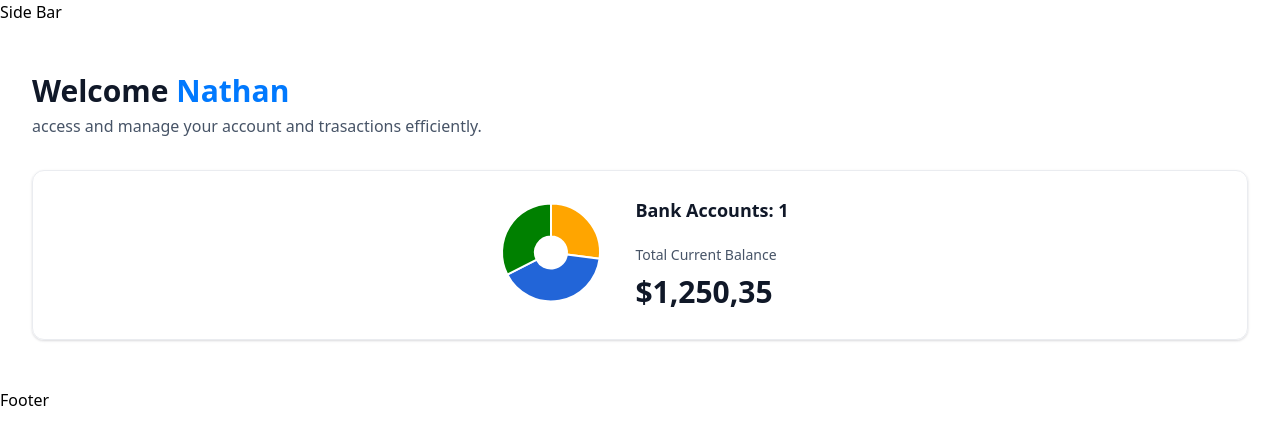
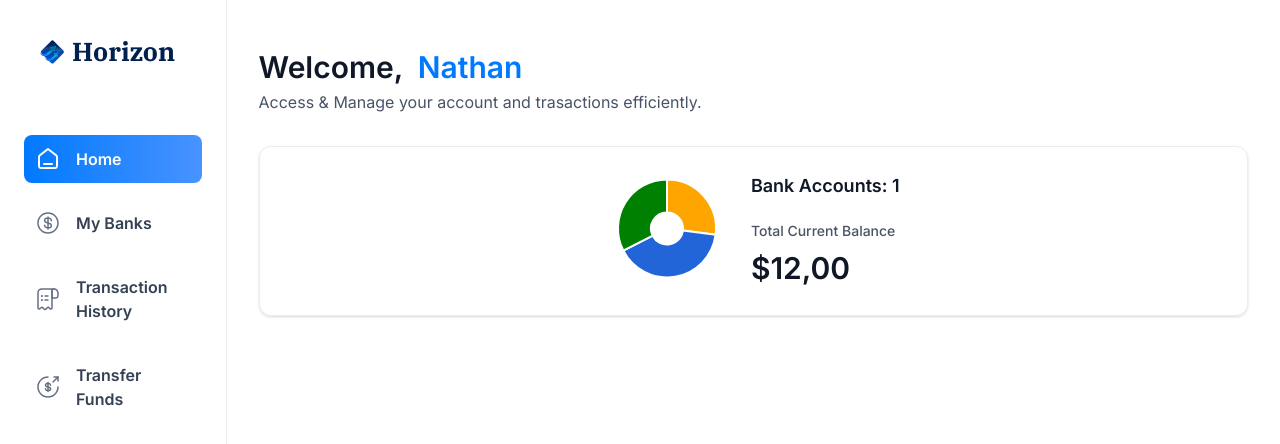
Before and after one commit to BankingSystemHTS/BankingSystem-Frontend, a Next.js app: page / in a window 1280 px wide. Shown: the top 444 px of the page. Built offline with nearby package versions, Linux system fonts and the light colour scheme.

Commit message:
implement sidebar component'

```diff
--- a/app/(root)/layout.tsx
+++ b/app/(root)/layout.tsx
@@ -1,6 +1,7 @@
 //layout for the main components
 export const dynamic = 'force-dynamic'
 
+import Sidebar from "@/components/Sidebar";
 import type { Metadata } from "next";
 
 
@@ -9,19 +10,24 @@
 }: Readonly<{
   children: React.ReactNode;
 }>) {
+
+  const loggedIn = { firstName: 'Nathan', lastName: 'Chan'};
+
   return (
-    <html lang="en">
-      <body>
-        <header>
-          Side Bar
-        </header>
-        <main>
-          {children}
-        </main>
-        <footer>
-          Footer
-        </footer>
-      </body>
-    </html>
+    <main className="flex h-screen w-full font-inter">
+      <Sidebar user={loggedIn} />
+
+      <div className="flex size-full flex-col">
+        <div className="root-layout">
+          {/* <Image src="/icons/logo.svg" width={30} height={30} alt="logo" /> */}
+          <div>
+            {/* <MobileNav user={loggedIn} /> */}
+          </div>
+        </div>
+        {children}
+      </div>
+    </main>
+
+
   );
 }
--- a/app/(root)/page.tsx
+++ b/app/(root)/page.tsx
@@ -10,15 +10,15 @@
         <header className="home-header">
           <HeaderBox
             type="greeting"
-            title="Welcome"
+            title="Welcome, "
             user= {loggedIn?.firstName || "Guest"}
-            subtext="access and manage your account
+            subtext="Access & Manage your account
             and trasactions efficiently."
           />
           <TotalBalanceBox
             accounts={[]}
             totalBanks={1}
-            totalCurrentBalance={1250.35}
+            totalCurrentBalance={12}
           />
         </header>
       </div>
--- a/app/globals.css
+++ b/app/globals.css
@@ -372,7 +372,9 @@
 
   /* Sidebar */
   .sidebar {
-    @apply sticky left-0 top-0 flex h-screen w-fit flex-col  justify-between border-r border-gray-200 bg-white pt-8 text-white max-md:hidden sm:p-4 xl:p-6 2xl:w-[355px];
+    @apply sticky left-0 top-0 flex h-screen w-fit flex-col
+    justify-between border-r border-gray-200 bg-white pt-8
+    text-white  sm:p-4 xl:p-6 2xl:w-[355px];
   }
 
   .sidebar-logo {
--- /dev/null
+++ b/components/Sidebar.tsx
@@ -0,0 +1,64 @@
+'use client'
+import { sidebarLinks } from '@/constants'
+import { cn } from '@/lib/utils'
+import clsx from 'clsx'
+import { link } from 'fs'
+import Image from 'next/image'
+import Link from 'next/link'
+import { usePathname } from 'next/navigation'
+import React from 'react'
+
+const Sidebar = ({ user }: SiderbarProps) => {
+  const pathname = usePathname();
+  return (
+    <section className="sidebar">
+      <nav className="flex flex-col gap-4">
+        <Link
+          href='/'
+          className="mb-12 flex pl-4 pt-2
+            cursor-pointer items-center gap-2"
+        >
+
+          <Image
+            src="/icons/logo.svg"
+            width={34}
+            height={34}
+            alt="horizon logo"
+            className="size-[24px]
+              max-xl:size-14"
+          />
+          <h1 className="sidebar-logo">Horizon</h1>
+        </Link>
+        {sidebarLinks.map((item) => {
+          const isActive = pathname === item.route || pathname.startsWith(item.route);
+          return (
+            <Link
+              href={item.route}
+              key={item.label}
+              className={clsx('sidebar-link', {'bg-bank-gradient' : isActive})}
+            >
+              <div className="flex gap-4">
+                <Image
+                  src={item.imgURL}
+                  alt="Nav Logo"
+                  width={24}
+                  height={24}
+                  className={clsx({"brightness-[3] invert-0": isActive})}
+                />
+                <p className={clsx('sidebar-label', {'!text-white' : isActive})}>
+                  {item.label}
+                </p>
+              </div>
+            </Link>
+          )
+        }
+        )
+        }
+        USER
+      </nav>
+      FOOTER
+    </section>
+  )
+}
+
+export default Sidebar
```
